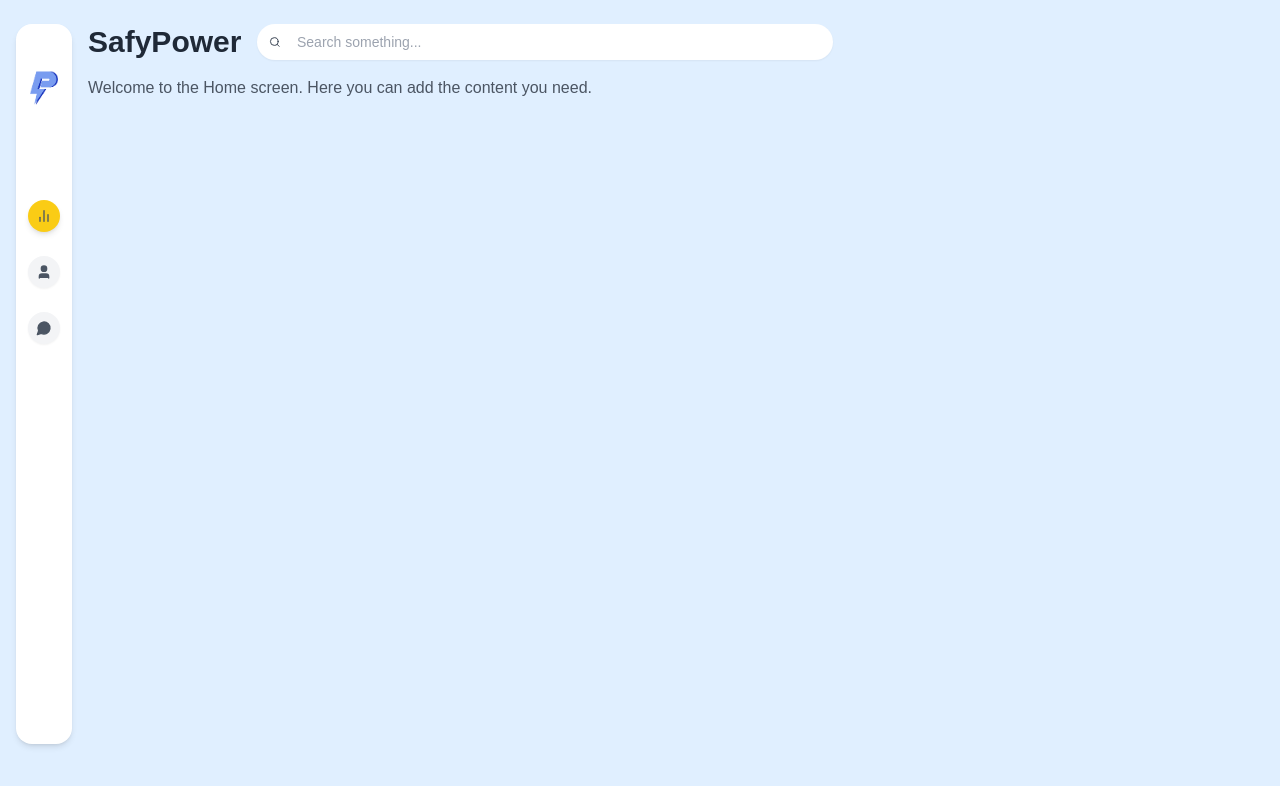
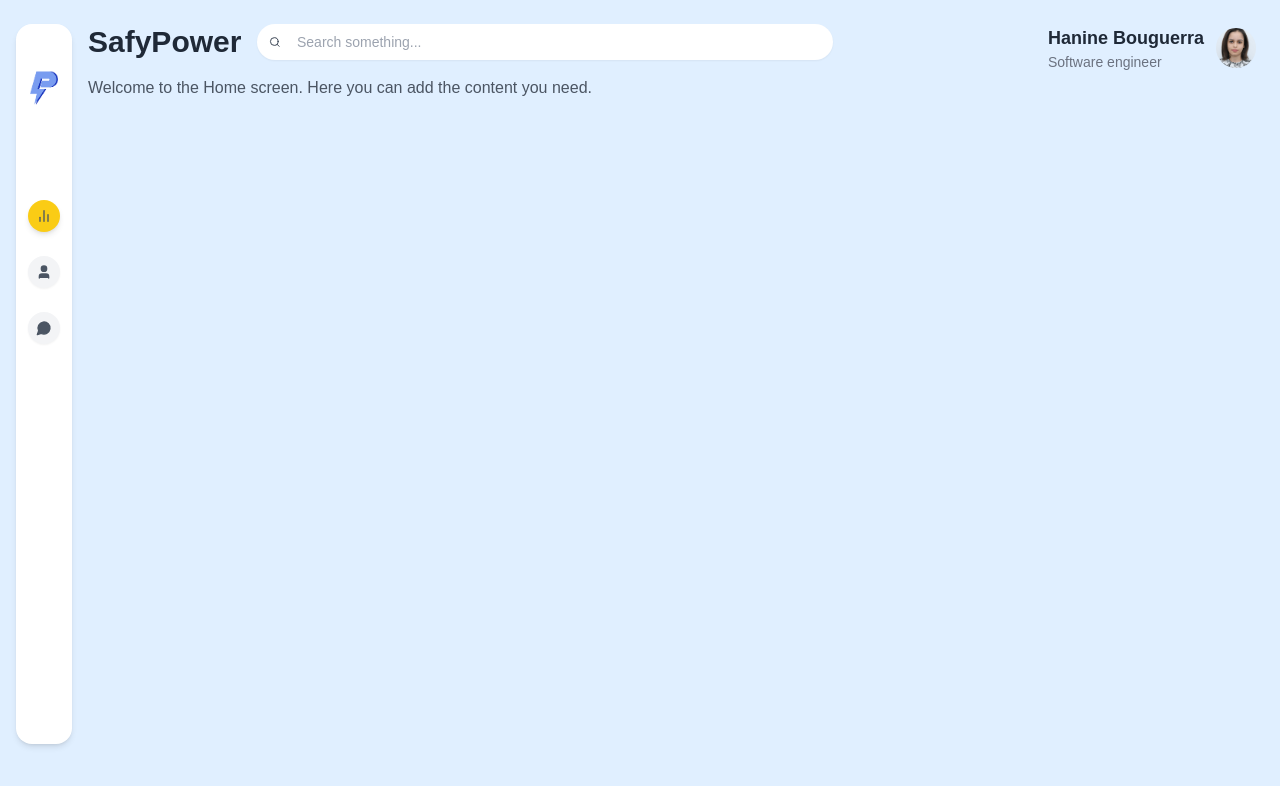
Before and after one commit to HanineBgr/SafyPower, a Next.js app: page /home in a window 1280 px wide. Shown: the top 786 px of the page. Built offline with nearby package versions, Linux system fonts and the light colour scheme.

Commit message:
adding profile section

```diff
--- /dev/null
+++ b/src/components/profile.js
@@ -0,0 +1,18 @@
+import React from "react";
+
+const ProfileSection = () => {
+  return (
+    <div className="absolute top-6 right-6 flex items-center space-x-3">
+      <div>
+        <p className="text-lg font-semibold text-gray-800">Hanine Bouguerra</p>
+        <p className="text-sm text-gray-500">Software engineer</p>
+      </div>
+      <img
+        src="/assets/profile.jpg"
+        alt="Profile"
+        className="w-10 h-10 rounded-full object-cover"
+      />
+    </div>
+  );
+};
+export default ProfileSection;
--- a/src/views/Home/Home.tsx
+++ b/src/views/Home/Home.tsx
@@ -3,16 +3,18 @@
 import React from "react";
 import Sidebar from "../../components/sidebar";
 import SearchBar from "../../components/searchbar";
+import ProfileSection from "../../components/profile";
+
 
 const HomeScreen: React.FC = () => {
   return (
-    <div className="flex h-screen bg-[#e0efff]">
+    <div className="flex h-screen bg-[#e0efff] relative">
       {/* Sidebar */}
       <Sidebar />
 
       {/* Main Content */}
       <div className="flex-1 p-6 ml-[64px]">
-        <div className="flex items-center gap-4"> {/* Added gap for spacing */}
+        <div className="flex items-center gap-4">
           <h1 className="text-3xl font-bold text-gray-800">SafyPower</h1>
           <SearchBar />
         </div>
@@ -20,6 +22,9 @@ const HomeScreen: React.FC = () => {
           Welcome to the Home screen. Here you can add the content you need.
         </p>
       </div>
+
+      {/* Profile Section in the top right */}
+      <ProfileSection />
     </div>
   );
 };
```
Also changed, not shown: public/assets/profile.jpg (added).
